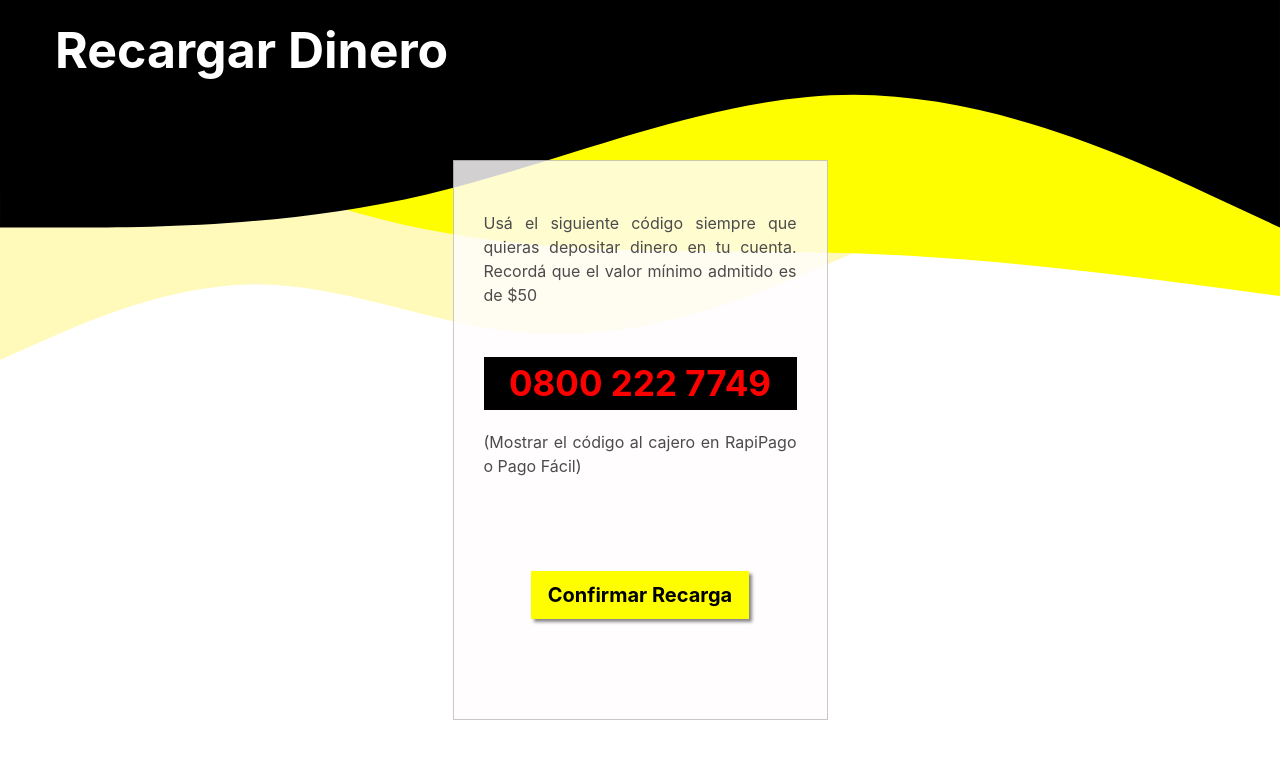
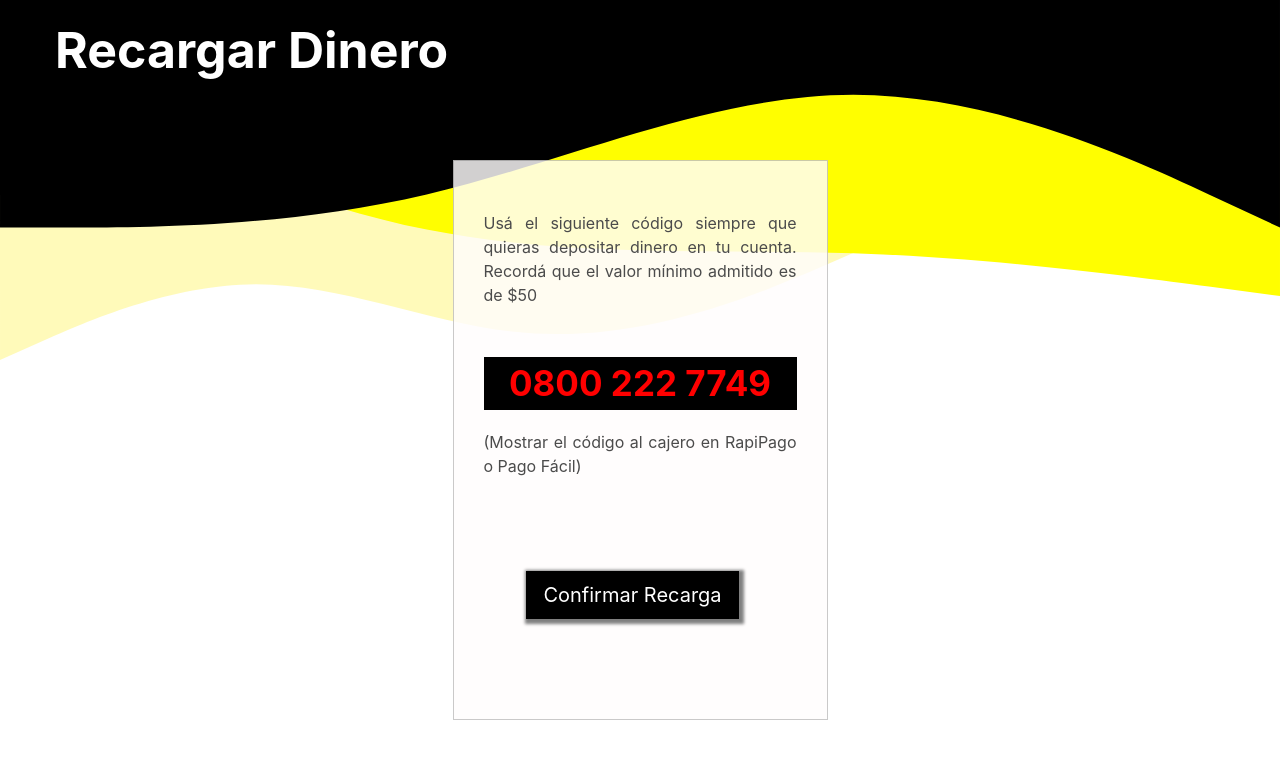
Before and after one commit to cristian473/Henry-Bank, a React (Create React App) app in the folder client/: page /recargar in a window 1280 px wide. Shown: the top 758 px of the page. Built offline with nearby package versions, Linux system fonts and the light colour scheme; no server answers.

Commit message:
pre demo 2

```diff
--- a/client/src/actions/UserActions.js
+++ b/client/src/actions/UserActions.js
@@ -1,4 +1,15 @@
-import { ADD_USER, GET_PROFILE, MODIFY_USER, GET_WALLET, LOGOUT, GET_TRANSACTIONS, RECARGAR_DINERO, GET_USER_CONTACTS, DELETE_CONTACT, ENVIAR_DINERO, LISTA_CONTACTOS } from "../constants/userConstants";
+import { ADD_USER,
+  GET_PROFILE,
+  MODIFY_USER,
+  GET_WALLET,
+  LOGOUT,
+  GET_TRANSACTIONS,
+  RECARGAR_DINERO,
+  CARGAR_DINERO,
+  GET_USER_CONTACTS,
+  DELETE_CONTACT,
+  ENVIAR_DINERO,
+  LISTA_CONTACTOS } from "../constants/userConstants";
 import axios from "axios";
 
 export function addUser(user) {
@@ -163,3 +174,15 @@
       });
   };
 }
+
+export function cargarDinero(id) {
+  return function (dispatch){
+    axios.post(`http://localhost:3001/transactions/loadBalance/${id}`)
+    .then(res => {
+      if (res.status === 200) {
+        window.location.replace('http://localhost:3000/cliente');
+        return dispatch({ type: CARGAR_DINERO });
+      }
+    })
+  }
+}
--- a/client/src/components/RecargarDinero/RecargarDinero.jsx
+++ b/client/src/components/RecargarDinero/RecargarDinero.jsx
@@ -1,8 +1,15 @@
-import React from 'react';
+import React, { useState, useEffect } from 'react';
 import './recargardinero.css';
 import Button from 'react-bootstrap/Button';
+import { getProfile, cargarDinero } from "../../actions/UserActions";
+import { connect } from 'react-redux';
 
-const RecargarDinero = () => {
+function CargarDinero ({usuarioConectado, getProfile})  {
+
+  useEffect(() => {
+    getProfile();
+  }, []);
+
   const d1 = 'M0,256L80,256C160,256,320,256,480,218.7C640,181,800,107,960,106.7C1120,107,1280,181,1360,218.7L1440,256L1440,0L1360,0C1280,0,1120,0,960,0C800,0,640,0,480,0C320,0,160,0,80,0L0,0Z';
   const d2 = 'M0,288L80,277.3C160,267,320,245,480,240C640,235,800,245,960,213.3C1120,181,1280,107,1360,69.3L1440,32L1440,0L1360,0C1280,0,1120,0,960,0C800,0,640,0,480,0C320,0,160,0,80,0L0,0Z';
   const d3 = 'M0,288L48,266.7C96,245,192,203,288,202.7C384,203,480,245,576,256C672,267,768,245,864,208C960,171,1056,117,1152,106.7C1248,96,1344,128,1392,144L1440,160L1440,0L1392,0C1344,0,1248,0,1152,0C1056,0,960,0,864,0C768,0,672,0,576,0C480,0,384,0,288,0C192,0,96,0,48,0L0,0Z';
@@ -31,11 +38,18 @@
             <p>(Mostrar el código al cajero en RapiPago o Pago Fácil)</p>
           </div>
           <div className="confirmar">
-            <Button className="btn btn-dark" href="users/login" variant="top" size="lg" >Confirmar Recarga</Button>
+            <Button className="btn btn-dark" onClick={cargarDinero(usuarioConectado.id)} variant="top" size="lg" >Confirmar Recarga</Button>
           </div>
         </div>
     </div>
   )
 }
 
-export default RecargarDinero;
+function mapStateToProps(state){
+  return {
+    usuarioConectado: state.usuario.usuarioConectado,
+
+  }
+}
+
+export default connect(mapStateToProps,{ getProfile})(CargarDinero);
--- a/client/src/constants/userConstants.js
+++ b/client/src/constants/userConstants.js
@@ -14,3 +14,4 @@
 export const ADD_CONTACT = 'ADD_CONTACT';
 export const GET_USER_CONTACTS = 'GET_USER_CONTACTS';
 export const DELETE_CONTACT = 'DELETE_CONTACT';
+export const CARGAR_DINERO = 'CARGAR_DINERO';
--- a/client/src/reducers/userReducers.js
+++ b/client/src/reducers/userReducers.js
@@ -1,4 +1,15 @@
-import { ADD_USER, GET_USER_CONTACTS, SELECT_CONTACT, GET_USER_LOGGED, GET_PROFILE, GET_WALLET, LOGOUT, RESET_PASS_USER, GET_TRANSACTIONS, GET_ADDRESS, LISTA_CONTACTOS } from '../constants/userConstants';
+import { ADD_USER,
+    GET_USER_CONTACTS,
+    SELECT_CONTACT,
+    GET_USER_LOGGED,
+    GET_PROFILE,
+    GET_WALLET,
+    LOGOUT,
+    RESET_PASS_USER,
+    GET_TRANSACTIONS,
+    GET_ADDRESS,
+    LISTA_CONTACTOS,
+    CARGAR_DINERO } from '../constants/userConstants';
 
 const initialState = {
     usuarios: [],
@@ -79,6 +90,12 @@
                 contactSelected: action.payload
             }
 
+            case CARGAR_DINERO:
+            return {
+                ...state,
+                transactions: action.payload
+            }
+
         default:
             return state
     }
```
